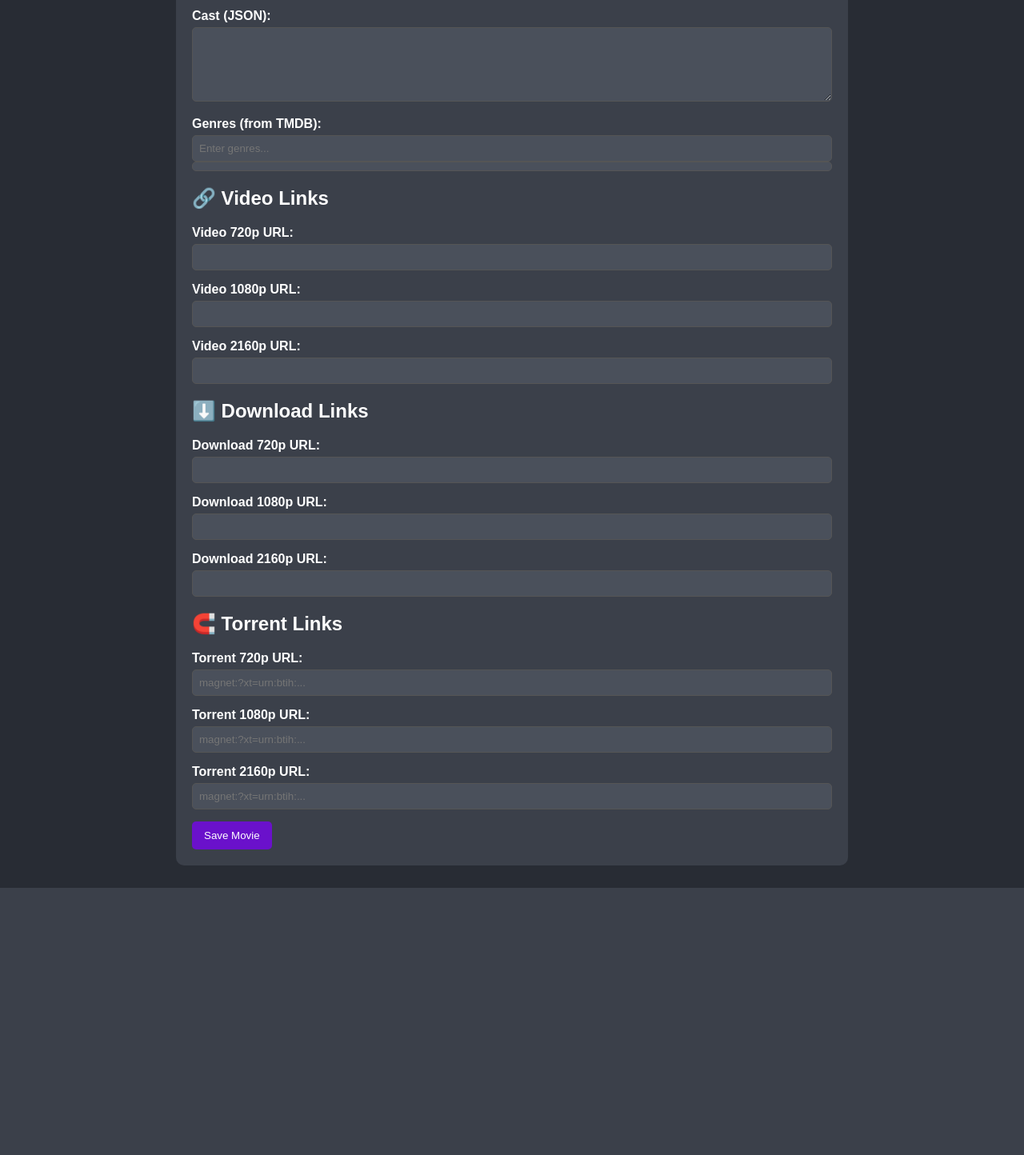
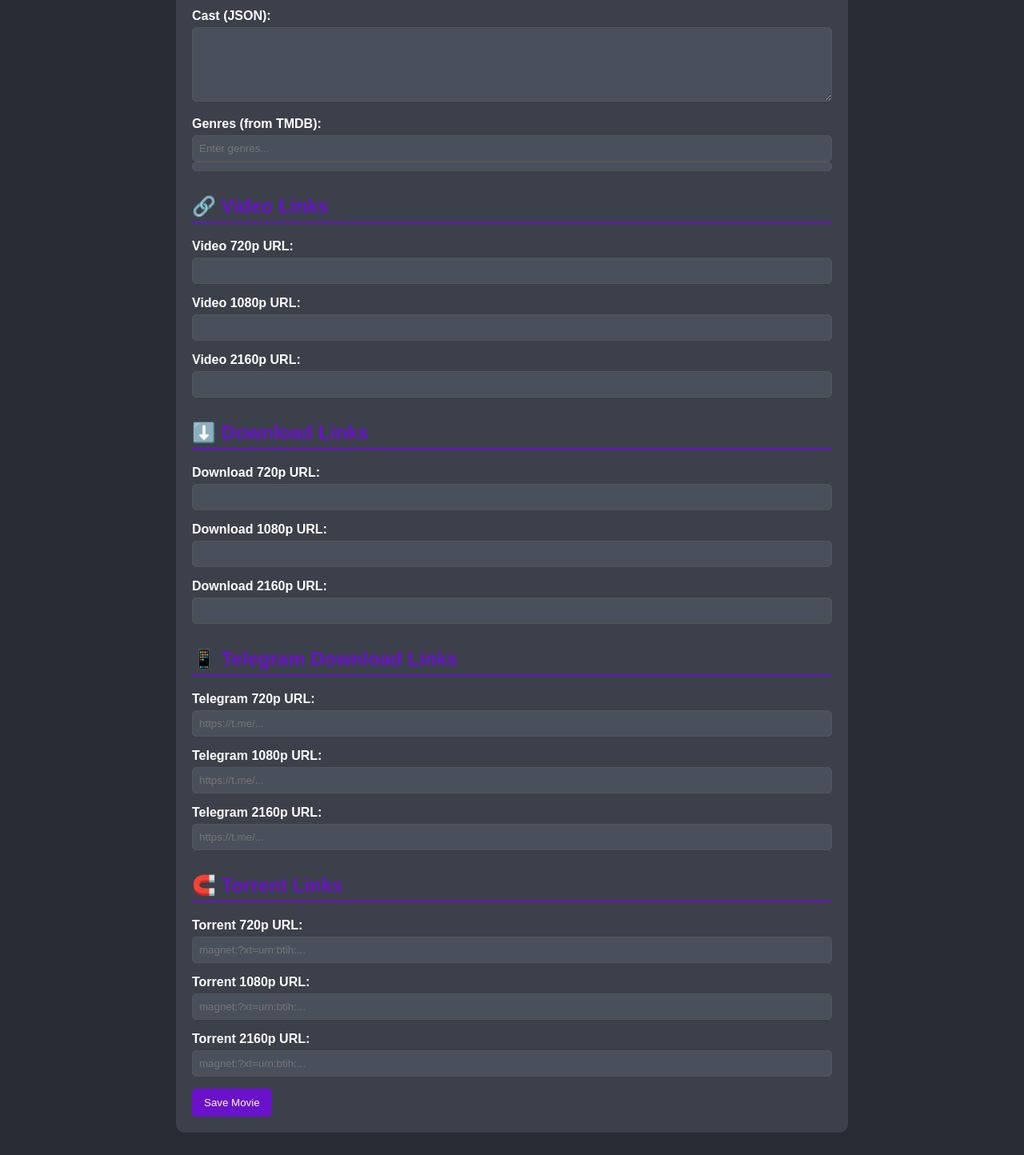
Before and after one commit to Venuboy34/databaseoffilmzithatworkwitheveryfunctiom, a Flask app: template templates/add_movie.html in a window 1280 px wide. Shown: the part 825-2269 px from the top of the page at 80% size. Before the commit the page ends 1935 px from the top, so only its background shows below. Run offline with Flask 3, Linux system fonts and the light colour scheme; the template is opened without the code that fills it, so the values that code supplies are empty; some libraries are stand-ins or nearby versions.

Commit message:
Update add_movie.html

```diff
--- a/templates/add_movie.html
+++ b/templates/add_movie.html
@@ -14,6 +14,7 @@
         .tag-input-container { display: flex; flex-wrap: wrap; gap: 5px; background: #4a505b; padding: 5px; border-radius: 5px; border: 1px solid #555; }
         .tag { background: #6a11cb; color: #fff; padding: 5px 10px; border-radius: 15px; display: flex; align-items: center; }
         .tag-close { margin-left: 5px; cursor: pointer; font-weight: bold; }
+        h2 { color: #6a11cb; border-bottom: 2px solid #6a11cb; padding-bottom: 5px; margin-top: 30px; }
     </style>
 </head>
 <body>
@@ -106,6 +107,21 @@
             <div class="form-group">
                 <label for="download_2160p">Download 2160p URL:</label>
                 <input type="text" id="download_2160p" name="download_2160p">
+            </div>
+
+            <!-- NEW: Telegram Download Links Section -->
+            <h2>📱 Telegram Download Links</h2>
+            <div class="form-group">
+                <label for="telegram_720p">Telegram 720p URL:</label>
+                <input type="text" id="telegram_720p" name="telegram_720p" placeholder="https://t.me/...">
+            </div>
+            <div class="form-group">
+                <label for="telegram_1080p">Telegram 1080p URL:</label>
+                <input type="text" id="telegram_1080p" name="telegram_1080p" placeholder="https://t.me/...">
+            </div>
+            <div class="form-group">
+                <label for="telegram_2160p">Telegram 2160p URL:</label>
+                <input type="text" id="telegram_2160p" name="telegram_2160p" placeholder="https://t.me/...">
             </div>
 
             <h2>🧲 Torrent Links</h2>
@@ -205,6 +221,7 @@
                 genres: genres,
                 video_links: {},
                 download_links: {},
+                telegram_links: {},  // NEW: Telegram links object
                 torrent_links: {}
             };
 
@@ -228,6 +245,17 @@
             }
             if (form.download_2160p.value) {
                 data.download_links.download_2160p = { url: form.download_2160p.value, file_type: data.file_type };
+            }
+
+            // NEW: Collect Telegram download links
+            if (form.telegram_720p.value) {
+                data.telegram_links.telegram_720p = form.telegram_720p.value;
+            }
+            if (form.telegram_1080p.value) {
+                data.telegram_links.telegram_1080p = form.telegram_1080p.value;
+            }
+            if (form.telegram_2160p.value) {
+                data.telegram_links.telegram_2160p = form.telegram_2160p.value;
             }
 
             // Collect torrent links
```
